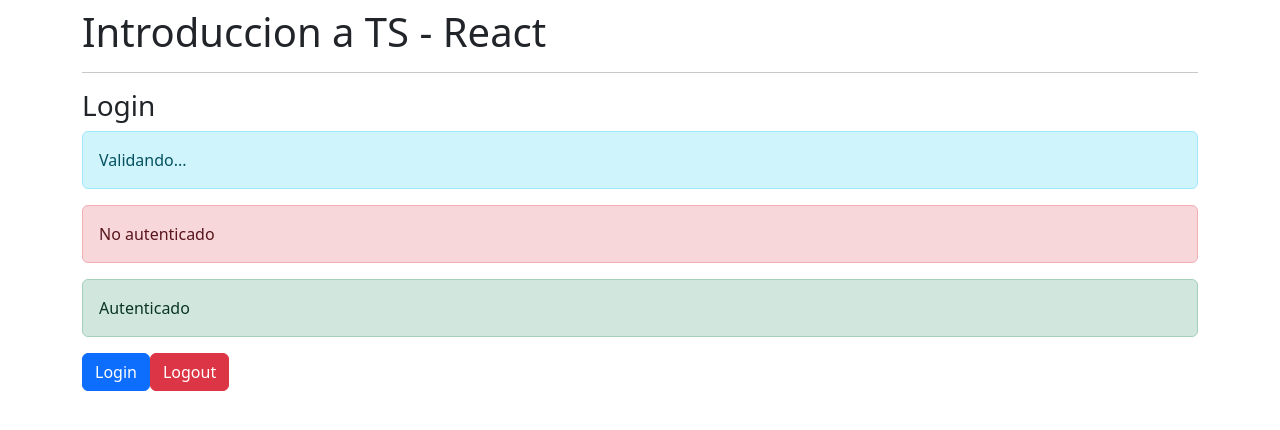
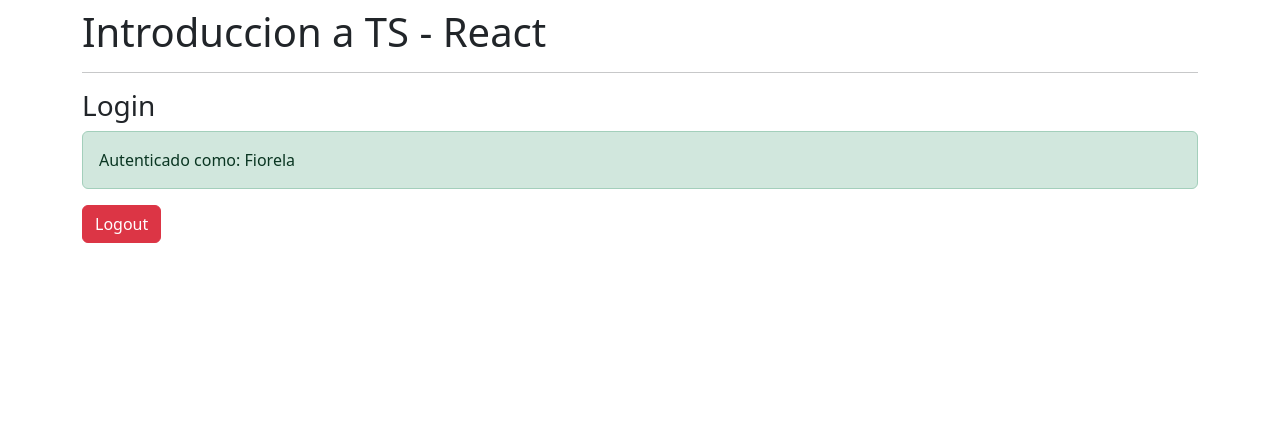
Before and after one commit to Cristaldo-Fiorela/React-Native-Udemy, a React (Vite) app in the folder 01-React+Typescript/: page / in a window 1280 px wide. Both pictures are taken after a click on the button "Login". Shown: the top 430 px of the page. Built offline with nearby package versions, Linux system fonts and the light colour scheme.

Commit message:
repasando actions y reducer simulando un login con TS

```diff
--- a/01-React+Typescript/src/components/Login.tsx
+++ b/01-React+Typescript/src/components/Login.tsx
@@ -1,32 +1,118 @@
+import { useEffect, useReducer } from "react"
+
+interface AuthState {
+    validando: boolean;
+    token: null | string;
+    username: string;
+    nombre: string;
+}
+
+const initialState: AuthState = {
+    validando: true,
+    token: null,
+    username: '',
+    nombre: ''
+}
+
+type LoginActionPayload = {
+    username: string;
+    nombre: string;
+}
+
+// a diferencia de las interfaces, es mas dificil el expandir los tipos que creamos.
+// no generan codigo de js
+type AuthAction =
+    | { type: 'logout' }
+    | { type: 'login', payload: LoginActionPayload };
+
+// los reducer deben retornar siempre un tipo de estado igual a mi inicial state
+// el state no debe mutarse/modificarse
+const authReducer = ( state: AuthState, action: AuthAction ): AuthState  => {
+
+    switch (action.type) {
+        case 'logout':
+            return {
+                validando: false,
+                token: null,
+                nombre: '',
+                username: ''
+            }
+
+        case 'login':
+            const { nombre, username} = action.payload;
+            return {
+                validando: false,
+                token: 'ABC123',
+                nombre,
+                username,
+            }
+
+        default:
+            return state;
+    }
+}
 
 const Login = () => {
+
+    const [{ validando, token, nombre }, dispatch] = useReducer(authReducer, initialState);
+
+    useEffect(() => {
+        setTimeout(() => {
+            dispatch({ type: 'logout'});
+        }, 1500);
+    }, []); // <= dependencia donde indicamos ejecucion
+
+    const login = () => {
+        dispatch({
+            type: 'login',
+            payload:  {
+                nombre: 'Fiorela',
+                username: 'Strider'
+            }
+        })
+    }
+
+    if( validando) {
+        return (
+            <>
+                <h3>Login</h3>
+                <div className="alert alert-info">
+                    Validando...
+                </div>
+            </>
+        )
+    }
+
     return (
         <>
             <h3>Login</h3>
 
-            <div className="alert alert-info">
-                Validando...
-            </div>
+            {
+            (token)
+                ? <div className="alert alert-success"> Autenticado como: { nombre } </div>
+                : <div className="alert alert-danger"> No autenticado </div>
+            }
 
-            <div className="alert alert-danger">
-                No autenticado
-            </div>
+            {
+                (token)
+                ? (
+                    <button
+                        className="btn btn-danger"
+                    >
+                        Logout
+                    </button>
+                )
+                : (
 
-            <div className="alert alert-success">
-                Autenticado
-            </div>
+                    <button
+                        className="btn btn-primary"
+                        onClick={ login }
+                    >
+                        Login
+                    </button>
+                )
+            }
 
-            <button
-                className="btn btn-primary"
-            >
-                Login
-            </button>
-
-            <button
-                className="btn btn-danger"
-            >
-                Logout
-            </button>
         </>
     )
 }
```
